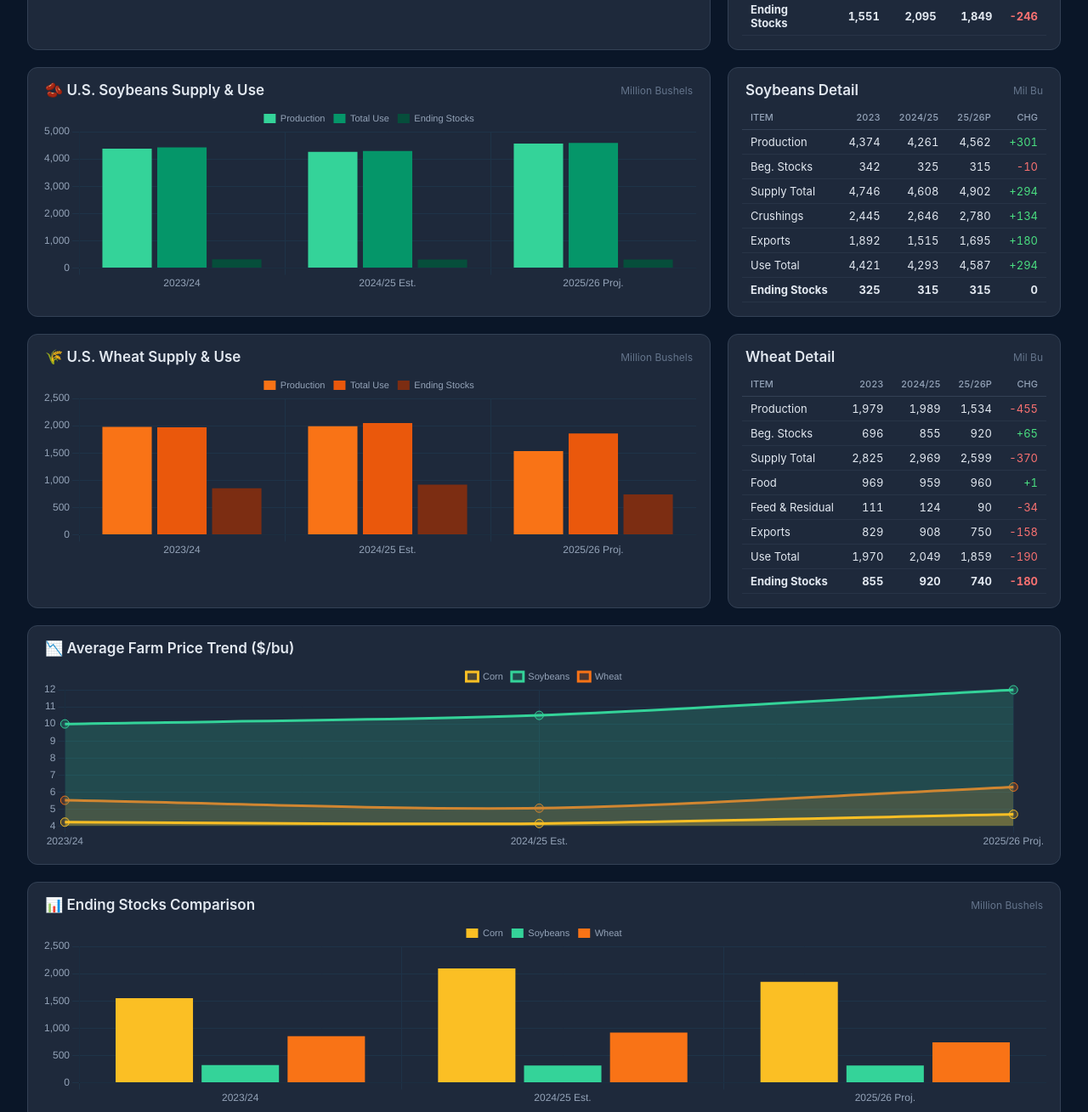
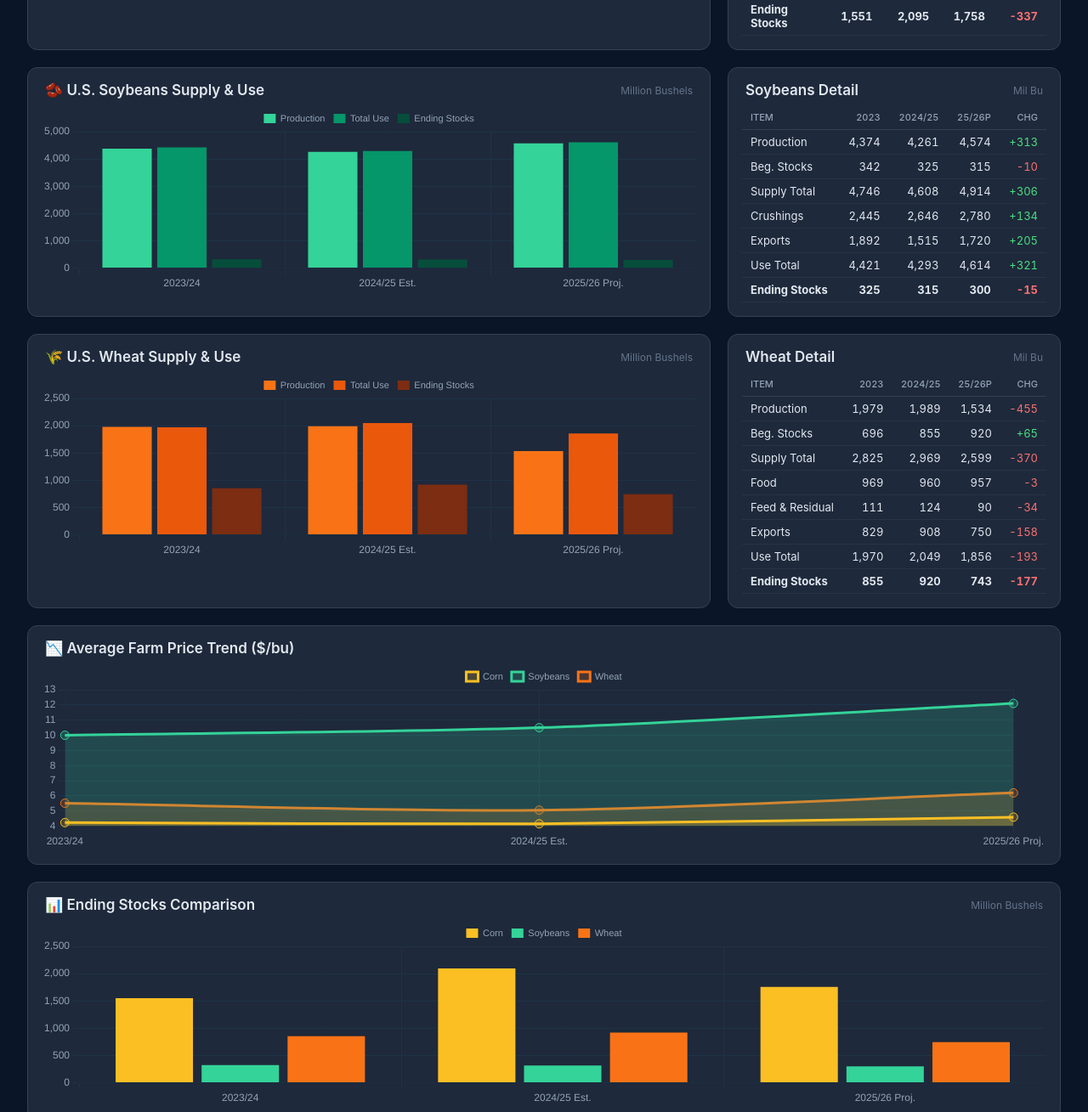
Before and after one commit to robahuston/wasde-dashboard, a plain HTML site: page index.html in a window 1280 px wide. Shown: the part 680-1989 px from the top of the page at 85% size. Drawn offline with nearby package versions, Linux system fonts and the light colour scheme.

Commit message:
Update WASDE dashboard - 2026-11

```diff
--- a/index.html
+++ b/index.html
@@ -222,20 +222,20 @@
 <script>
 // ========== DATA (updated by build script) ==========
 const WASDE_DATA = {
-  "reportId": "WASDE-676",
-  "reportDate": "October 2026",
+  "reportId": "WASDE-677",
+  "reportDate": "November 2026",
   "years": [
     "2023/24",
     "2024/25 Est.",
     "2025/26 Proj."
   ],
-  "prevMonth": "Sep",
-  "curMonth": "Oct",
+  "prevMonth": "Oct",
+  "curMonth": "Nov",
   "corn": {
     "price": [
       4.24,
       4.16,
-      4.7
+      4.6
     ],
     "planted": [
       90.9,
@@ -250,7 +250,7 @@ const WASDE_DATA = {
     "yield": [
       179.3,
       186.5,
-      181.2
+      179.6
     ],
     "begStocks": [
       1763.0,
@@ -260,7 +260,7 @@ const WASDE_DATA = {
     "production": [
       14892.0,
       16964.0,
-      16034.0
+      15893.0
     ],
     "imports": [
       22.0,
@@ -270,50 +270,50 @@ const WASDE_DATA = {
     "supplyTotal": [
       16677.0,
       18546.0,
-      18154.0
+      18013.0
     ],
     "feedResidual": [
-      5437.0,
-      6119.0,
-      6000.0
+      5435.0,
+      6118.0,
+      5975.0
     ],
     "fsi": [
-      6816.0,
-      6903.0,
+      6818.0,
+      6904.0,
       7005.0
     ],
     "ethanol": [
       5437.0,
-      5547.0,
+      5548.0,
       5650.0
     ],
     "domesticTotal": [
       12253.0,
       13022.0,
-      13005.0
+      12980.0
     ],
     "exports": [
       2873.0,
       3429.0,
-      3300.0
+      3275.0
     ],
     "useTotal": [
       15126.0,
       16451.0,
-      16305.0
+      16255.0
     ],
     "endStocks": [
       1551.0,
       2095.0,
-      1849.0
+      1758.0
     ],
-    "endStocksPrev": 1567.0
+    "endStocksPrev": 1849.0
   },
   "soybeans": {
     "price": [
       10.0,
       10.5,
-      12.0
+      12.1
     ],
     "planted": [
       87.3,
@@ -328,7 +328,7 @@ const WASDE_DATA = {
     "yield": [
       50.7,
       53.0,
-      53.1
+      53.3
     ],
     "begStocks": [
       342.0,
@@ -338,7 +338,7 @@ const WASDE_DATA = {
     "production": [
       4374.0,
       4261.0,
-      4562.0
+      4574.0
     ],
     "imports": [
       30.0,
@@ -348,7 +348,7 @@ const WASDE_DATA = {
     "supplyTotal": [
       4746.0,
       4608.0,
-      4902.0
+      4914.0
     ],
     "crushings": [
       2445.0,
@@ -358,58 +358,58 @@ const WASDE_DATA = {
     "exports": [
       1892.0,
       1515.0,
-      1695.0
+      1720.0
     ],
     "seed": [
       70.0,
       75.0,
-      73.0
+      76.0
     ],
     "residual": [
       14.0,
       57.0,
-      39.0
+      38.0
     ],
     "useTotal": [
       4421.0,
       4293.0,
-      4587.0
+      4614.0
     ],
     "endStocks": [
       325.0,
       315.0,
-      315.0
+      300.0
     ],
     "oil": {
       "price": [
         47.59,
         64.08,
-        70.0
+        68.0
       ],
       "production": [
         29218.0,
-        30715.0,
+        30576.0,
         32945.0
       ],
       "domesticUse": [
         26912.0,
-        30355.0,
-        33105.0
+        30411.0,
+        33005.0
       ],
       "biofuel": [
         11758.0,
-        14800.0,
+        14900.0,
         17800.0
       ],
       "exports": [
         2472.0,
-        975.0,
+        982.0,
         400.0
       ],
       "endStocks": [
         1747.0,
-        1657.0,
-        1797.0
+        1458.0,
+        1698.0
       ]
     },
     "meal": {
@@ -420,32 +420,32 @@ const WASDE_DATA = {
       ],
       "production": [
         58443.0,
-        62912.0,
+        62608.0,
         65800.0
       ],
       "domesticUse": [
         41232.0,
-        43375.0,
-        44100.0
+        43374.0,
+        44033.0
       ],
       "exports": [
         18073.0,
-        20500.0,
+        20302.0,
         22700.0
       ],
       "endStocks": [
         398.0,
-        450.0,
-        450.0
+        333.0,
+        400.0
       ]
     },
-    "endStocksPrev": 310.0
+    "endStocksPrev": 315.0
   },
   "wheat": {
     "price": [
       5.52,
       5.06,
-      6.3
+      6.2
     ],
     "planted": [
       46.3,
@@ -484,8 +484,8 @@ const WASDE_DATA = {
     ],
     "food": [
       969.0,
-      959.0,
-      960.0
+      960.0,
+      957.0
     ],
     "seed": [
       61.0,
@@ -500,7 +500,7 @@ const WASDE_DATA = {
     "domesticTotal": [
       1141.0,
       1141.0,
-      1109.0
+      1106.0
     ],
     "exports": [
       829.0,
@@ -510,12 +510,12 @@ const WASDE_DATA = {
     "useTotal": [
       1970.0,
       2049.0,
-      1859.0
+      1856.0
     ],
     "endStocks": [
       855.0,
       920.0,
-      740.0
+      743.0
     ],
     "byClass": {
       "labels": [
@@ -547,18 +547,18 @@ const WASDE_DATA = {
         33.0
       ]
     },
-    "endStocksPrev": 717.0
+    "endStocksPrev": 740.0
   },
   "rice": {
     "price": [
       15.1,
-      12.4,
-      15.2
+      12.1,
+      15.1
     ],
     "production": [
       222.6,
       206.7,
-      157.7
+      157.6
     ],
     "begStocks": [
       39.8,
@@ -573,7 +573,7 @@ const WASDE_DATA = {
     "supplyTotal": [
       311.7,
       303.4,
-      266.0
+      265.9
     ],
     "domesticUse": [
       167.5,
@@ -593,14 +593,14 @@ const WASDE_DATA = {
     "endStocks": [
       53.9,
       58.4,
-      40.0
+      39.9
     ],
     "years": [
       "2023/24",
       "2024/25 Est.",
-      "2025/26 Oct"
+      "2025/26 Nov"
     ],
-    "reportNote": "WASDE-676 October 2026",
+    "reportNote": "WASDE-677 November 2026",
     "unit": "Mil Cwt",
     "world": {
       "production": [
@@ -629,12 +629,12 @@ const WASDE_DATA = {
     "price": [
       63.2,
       62.2,
-      77.0
+      76.0
     ],
     "production": [
       14.41,
       13.9,
-      13.44
+      13.18
     ],
     "begStocks": [
       3.15,
@@ -649,12 +649,12 @@ const WASDE_DATA = {
     "supplyTotal": [
       17.56,
       17.9,
-      17.6
+      17.33
     ],
     "domesticUse": [
       1.7,
       1.5,
-      1.5
+      1.4
     ],
     "exports": [
       11.9,
@@ -664,19 +664,19 @@ const WASDE_DATA = {
     "useTotal": [
       13.6,
       13.8,
-      13.8
+      13.7
     ],
     "endStocks": [
       4.0,
       4.15,
-      3.8
+      3.7
     ],
     "years": [
       "2023/24",
       "2024/25 Est.",
-      "2025/26 Oct"
+      "2025/26 Nov"
     ],
-    "reportNote": "WASDE-676 October 2026",
+    "reportNote": "WASDE-677 November 2026",
     "unit": "Mil 480-lb Bales",
     "world": {
       "production": [
@@ -705,12 +705,12 @@ const WASDE_DATA = {
     "price": [
       4.07,
       3.67,
-      4.5
+      4.45
     ],
     "production": [
       344.0,
       437.0,
-      291.0
+      274.0
     ],
     "begStocks": [
       33.0,
@@ -725,12 +725,12 @@ const WASDE_DATA = {
     "supplyTotal": [
       377.0,
       477.0,
-      326.0
+      309.0
     ],
     "feedResidual": [
       140.0,
       116.0,
-      60.0
+      70.0
     ],
     "fsi": [
       98.0,
@@ -740,24 +740,24 @@ const WASDE_DATA = {
     "exports": [
       98.0,
       206.0,
-      160.0
+      125.0
     ],
     "useTotal": [
       336.0,
       442.0,
-      300.0
+      275.0
     ],
     "endStocks": [
       40.0,
       35.0,
-      26.0
+      34.0
     ],
     "years": [
       "2023/24",
       "2024/25 Est.",
-      "2025/26 Oct"
+      "2025/26 Nov"
     ],
-    "reportNote": "WASDE-676 October 2026",
+    "reportNote": "WASDE-677 November 2026",
     "unit": "Mil Bu"
   },
   "oats": {
@@ -814,9 +814,9 @@ const WASDE_DATA = {
     "years": [
       "2023/24",
       "2024/25 Est.",
-      "2025/26 Oct"
+      "2025/26 Nov"
     ],
-    "reportNote": "WASDE-676 October 2026",
+    "reportNote": "WASDE-677 November 2026",
     "unit": "Mil Bu"
   }
 };
```
